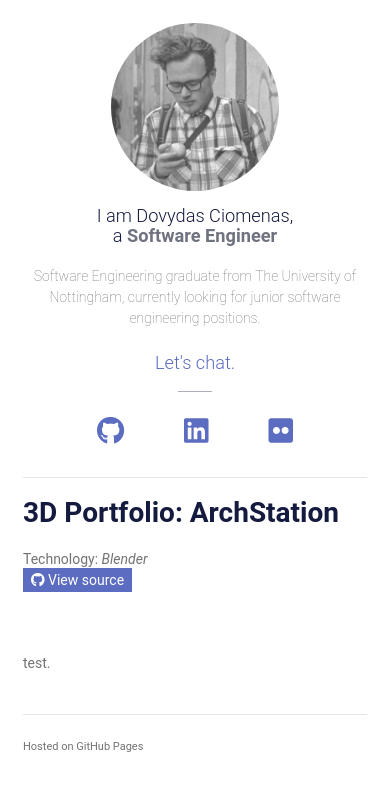
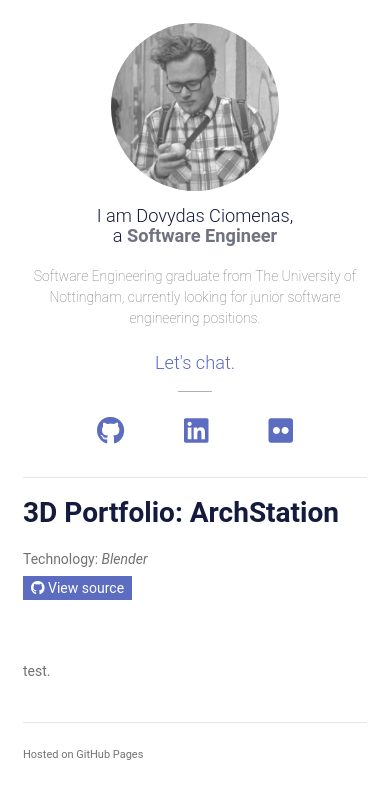
Before and after one commit to icouldbreathe/icouldbreathe.github.io, a Jekyll site: the page built from _projects/3d.md, in a window 390 px wide. Shown: the top 799 px of the page. Built offline with Jekyll 4.4.1, drawn with Linux system fonts in a browser that asks for light colours; nearby versions of some CDN libraries.

Commit message:
fix margin

```diff
--- a/assets/css/style.scss
+++ b/assets/css/style.scss
@@ -52,6 +52,10 @@
     }
     .hero_title a::after {
         width: 70%;
+    }
+    .technology {
+        display: block;
+        margin: 8px 0px 8px 0px;
     }
 }
 
```
